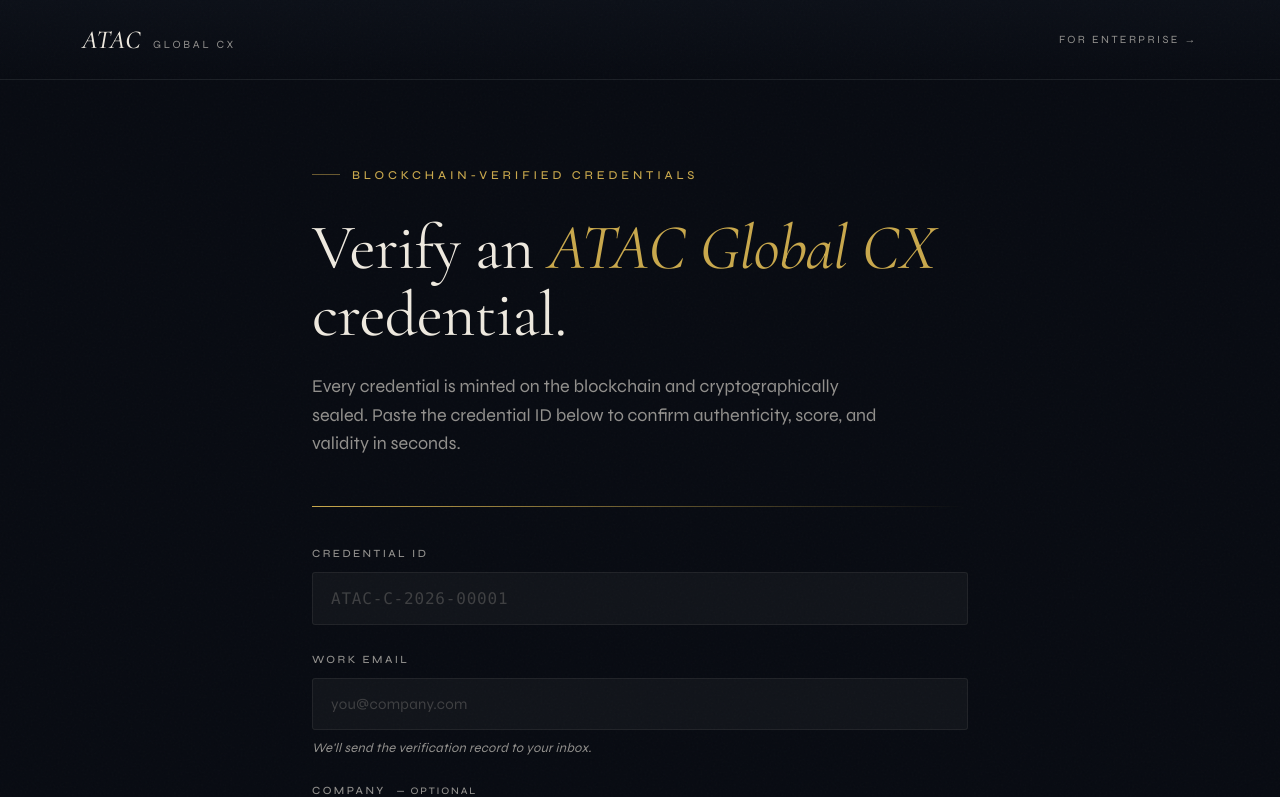
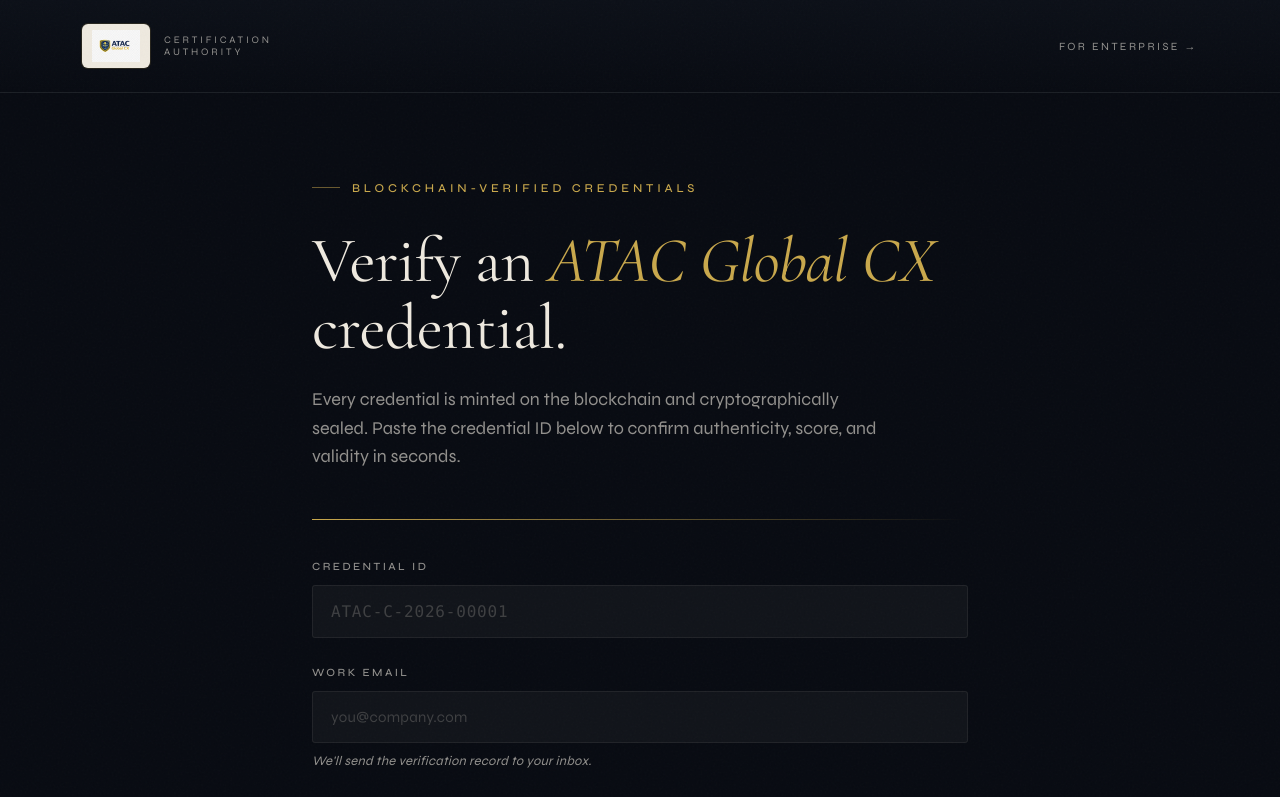
Before and after one commit to ATACINC/atac-frontend, a React app: page /verify in a window 1280 px wide. Shown: the top 797 px of the page. Built offline with nearby package versions, Linux system fonts and the light colour scheme; the HTML template or start-up script is replaced by a standard one.

Commit message:
feat(verify): add AGCX logo to header with cream plate treatment

```diff
--- a/src/pages/VerifyLanding.jsx
+++ b/src/pages/VerifyLanding.jsx
@@ -5,6 +5,7 @@
 
 import { useState } from 'react';
 import { useNavigate } from 'react-router-dom';
+import logoUrl from '../assets/agcx-logo.png';
 
 const API_BASE = import.meta.env.VITE_API_URL || 'https://atac-backend-production.up.railway.app';
 
@@ -99,26 +100,33 @@ export default function VerifyLanding() {
   textDecoration: 'none',
   color: WHITE,
   display: 'flex',
-            alignItems: 'baseline',
-            gap: '12px',
+  alignItems: 'center',
+  gap: '14px',
 }}>
-            <span style={{
-              fontFamily: VAULT_DISPLAY,
-              fontSize: '26px',
-              fontWeight: 500,
-              letterSpacing: '0.02em',
-              fontStyle: 'italic',
+  <div style={{
+    background: WHITE,
+    borderRadius: '6px',
+    padding: '6px 10px',
+    display: 'flex',
+    alignItems: 'center',
+    boxShadow: `0 0 0 1px ${BORDER}`,
   }}>
-              ATAC
-            </span>
+    <img
+      src={logoUrl}
+      alt="ATAC Global CX"
+      style={{ height: '32px', width: 'auto', display: 'block' }}
+    />
+  </div>
   <span style={{
     fontFamily: VAULT_BODY,
-              fontSize: '11px',
-              letterSpacing: '0.25em',
+    fontSize: '10px',
+    letterSpacing: '0.28em',
     textTransform: 'uppercase',
     color: MUTED,
   }}>
-              Global CX
+    Certification
+    <br />
+    Authority
   </span>
 </a>
           <a href="https://atacglobalcx.com/employers"
```
Also changed, not shown: src/assets/agcx-logo.png (added). Lines whose indentation alone changed are shown as unchanged.
